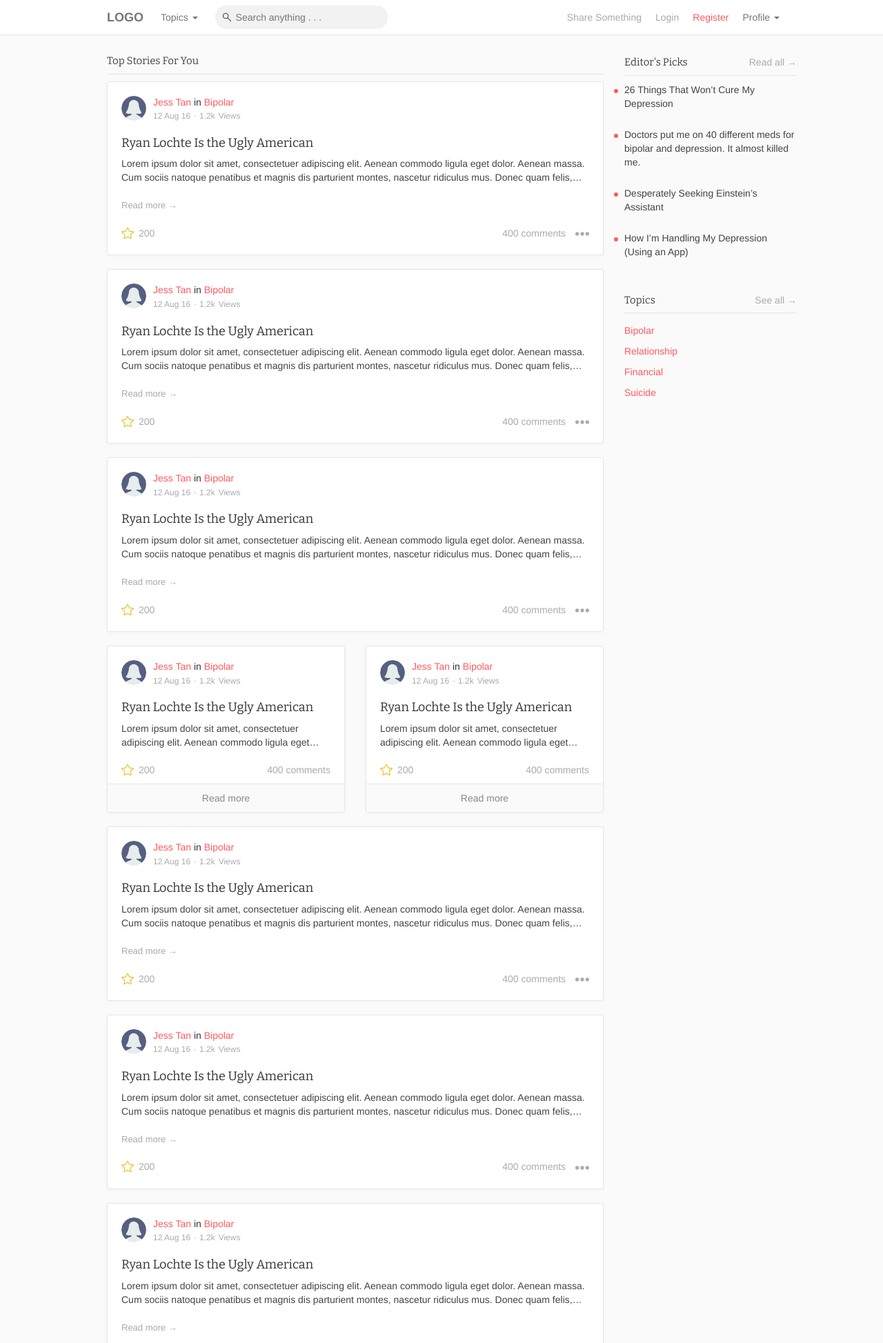
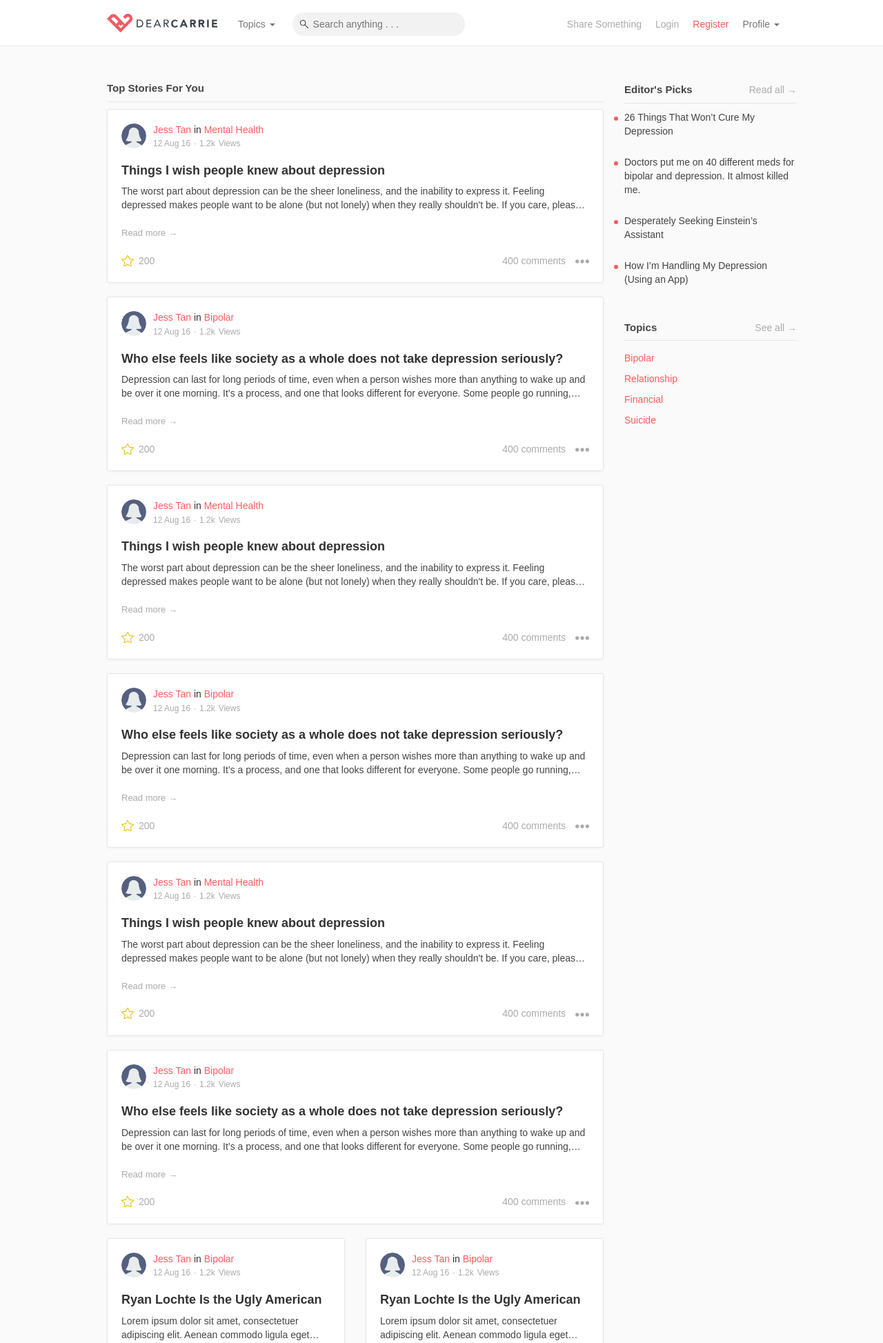
Before and after one commit to jessdesigntan/dearcarrie, a PHP site: page /index.php in a window 1280 px wide. Shown: the top 1947 px of the page at 69% size. Run offline with PHP 8.4, Linux system fonts and the light colour scheme; some libraries are stand-ins or nearby versions; some web fonts are replaced.

Commit message:
header changes and new logo

```diff
--- a/controllers/templates.php
+++ b/controllers/templates.php
@@ -25,12 +25,16 @@ function head($title){
     <!-- jQuery (necessary for Bootstrap's JavaScript plugins) -->
     <script src="https://ajax.googleapis.com/ajax/libs/jquery/1.12.4/jquery.min.js"></script>
 
+    <!-- angularjs -->
+    <script src="https://ajax.googleapis.com/ajax/libs/angularjs/1.4.8/angular.min.js"></script>
+
     <!-- Include all compiled plugins (below), or include individual files as needed -->
     <script src="js/bootstrap.min.js"></script>
 
     <!-- wow.js for css animations & initialization -->
     <script src="js/wow.js"></script>
     <script>new WOW().init();</script>
+
   </head>
 <?php
 }
@@ -53,7 +57,7 @@ function navbar() {
           <span class="icon-bar"></span>
           <span class="icon-bar"></span>
         </button>
-        <a class="navbar-brand" href="index"><strong>LOGO</strong></a>
+        <a class="navbar-brand" href="index"><img alt="brand" src="images/logo.svg" width="160px;"></a>
       </div>
 
       <!-- Collect the nav links, forms, and other content for toggling -->
@@ -99,6 +103,46 @@ function navbar() {
 
 function card() {
 ?>
+<div class="card">
+  <div class="header">
+    <div class="image">
+      <a href="#"><img src="images/avatar.png"></a>
+    </div>
+    <div class="author-details">
+      <div><a href="profile">Jess Tan</a> in <a href="topicDetails">Mental Health</a></div>
+      <div class="date">12 Aug 16</div>
+      <div class="views">1.2k</div>
+    </div>
+  </div>
+
+  <div class="content short">
+    <a href="post">
+      <h4>Things I wish people knew about depression</h4>
+      <p>The worst part about depression can be the sheer loneliness, and the inability to express it. Feeling depressed makes people want to be alone (but not lonely) when they really shouldn't be. If you care, please check on your depressed loved-ones, often. Offering to simply hangout means so much.
+Insulting, acting negatively or being in denial towards depressed people makes them feel even more isolated and unloved from you and in turn they won't trust you, or anyone else. If you are someone they look up to or consider close to you then you are a huge factor into them feeling better or worse.</p>
+    </a>
+    <a href="#" class="read-more">Read more &#8594;</a>
+  </div>
+
+  <div class="footer">
+    <div class="float-left">
+      <a href="#" class="star-icon"></a>
+      200
+    </div>
+    <div class="float-right">
+      <a href="#">400 comments</a>
+      <a href="#" class="dots-icon" data-placement="bottom" tabindex="0" role="button" data-toggle="popover" data-trigger="focus"
+      data-content="
+        <a href='#' title='test add link'>Report</a>
+        <a href='#' title='test add link'>Share</a>
+        "
+      ><img src="images/dots.svg"></a>
+      <script>
+        $("[data-toggle=popover]").popover({html:true})
+      </script>
+    </div>
+  </div>
+</div>
   <div class="card">
     <div class="header">
       <div class="image">
@@ -113,8 +157,8 @@ function card() {
 
     <div class="content short">
       <a href="post">
-        <h4>Ryan Lochte Is the Ugly American</h4>
-        <p>Lorem ipsum dolor sit amet, consectetuer adipiscing elit. Aenean commodo ligula eget dolor. Aenean massa. Cum sociis natoque penatibus et magnis dis parturient montes, nascetur ridiculus mus. Donec quam felis, ultricies nec, pellentesque eu, pretium quis, sem. Nulla consequat massa quis enim.</p>
+        <h4>Who else feels like society as a whole does not take depression seriously?</h4>
+        <p>Depression can last for long periods of time, even when a person wishes more than anything to wake up and be over it one morning. It’s a process, and one that looks different for everyone. Some people go running, others meet new people or take up a new hobby in effort to help themselves. The one method guaranteed to fail is telling a depressed person to “snap out of it.”</p>
       </a>
       <a href="#" class="read-more">Read more &#8594;</a>
     </div>
--- a/css/style.css
+++ b/css/style.css
@@ -35,11 +35,13 @@
 
 body {
   background-color: var(--light-bg);
-  font-family: "Helvetica Neue", Helvetica, Arial, sans-serif;
+  /*font-family: "Helvetica Neue", Helvetica, Arial, sans-serif;*/
+  font-family: Avenir, Arial, sans-serif;
+  )
 }
 
 body > .page-container {
-    padding: 80px 15px 0;
+    padding: 120px 15px 0;
     min-height: 700px;
 }
 
@@ -47,6 +49,7 @@ body > .page-container {
   max-width: 1000px;
   margin: 0 auto;
   padding: 0 15px;
+  display: block;
 }
 
 input {
@@ -129,11 +132,35 @@ a:hover {
 .navbar-default {
   background: white;
   border-radius: 0;
+
+  display: table;
+  width: 100%;
+}
+
+.navbar-default > div > div {
+  padding: 10px 0 6px 0;
 }
 
 .nav > li > a {
-    padding-left: 10px;
-    padding-right: 10px;
+  padding-left: 10px;
+  padding-right: 10px;
+}
+
+.navbar > .container-fluid .navbar-brand.navbar-brand {
+  display: table-cell;
+  vertical-align: middle;
+  padding: 10px 0;
+  margin-right: 20px;
+}
+
+ .navbar-brand > img {
+   margin-left: 15px;
+}
+
+@media only screen and (max-width: 767px) {
+  .navbar-nav {
+    margin: 7.5px;
+  }
 }
 
 /*=============================
@@ -411,7 +438,7 @@ a:hover {
 }
 
 .nav-search:focus {
-  width: 500px;
+  width: 350px;
 }
 /*=============================
     8. side-content
@@ -709,9 +736,16 @@ footer p {
 /*=============================
     17. font styles
 ===============================*/
+@font-face {
+  font-family: Avenir;
+  src: url(../fonts/Avenir.ttc);
+}
+
 h1, h2 ,h3 , h4 {
-  font-family: 'Bitter', serif;
+  font-family: Avenir, Arial, sans-serif;
+  font-weight: bold;
 }
+
 h4.hero-center {
   text-align: center;
   text-transform: uppercase;
--- a/editProfile.php
+++ b/editProfile.php
@@ -16,7 +16,6 @@
                 <div class="form-group">
                   <label for="name">Image</label>
                   <input type="file">
-
                 </div>
                 <div class="form-group">
                   <label for="name">Name</label>
--- a/index.php
+++ b/index.php
@@ -2,7 +2,7 @@
 <?php include('controllers/templates.php'); ?>
 
 <html lang="en">
-  <?php head("Anti-depression"); ?>
+  <?php head("Dear Carrie"); ?>
 
   <body>
     <?= navbar(); ?>
```
Also changed, not shown: images/logo.svg (added), 1 other file.
